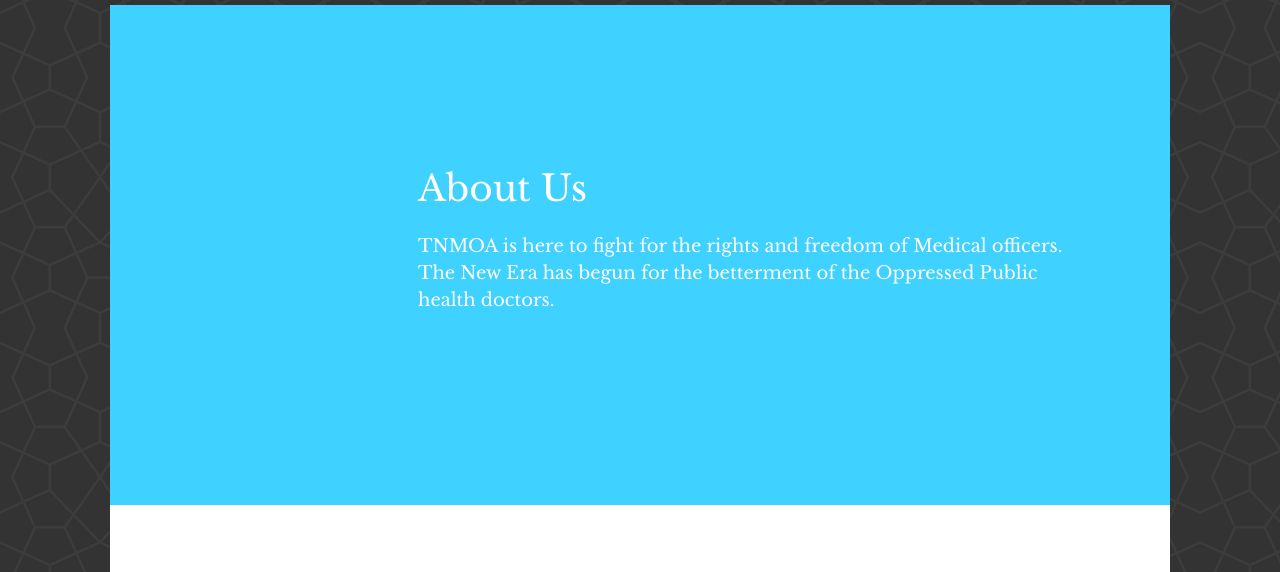
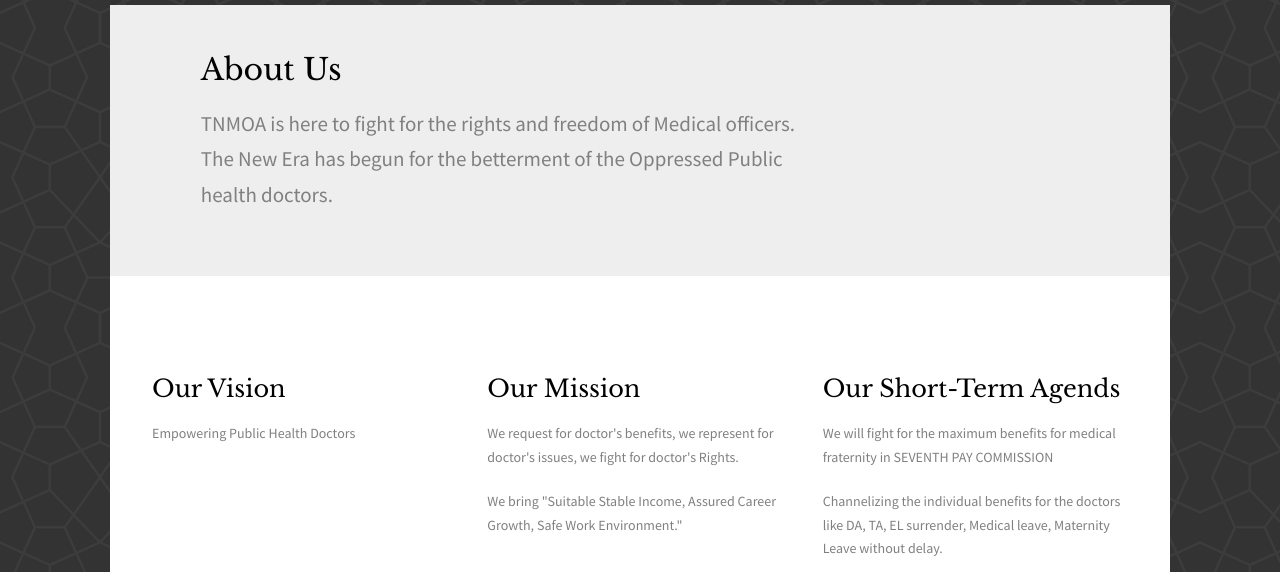
Before and after one commit to ManivelSundar/TNMOA, a plain HTML site: page about.html in a window 1280 px wide. Shown: the part 223-795 px from the top of the page. Drawn offline with nearby package versions, Linux system fonts and the light colour scheme; files whose address does not match are found by name.

Commit message:
Add files via upload

```diff
--- a/about.html
+++ b/about.html
@@ -126,29 +126,23 @@
 		</div>
 	</nav>
 	<div class="container-wrap">
-		<aside id="fh5co-hero">
-			<div class="flexslider">
-				<ul class="slides">
-			   	<li style="background-image: url(images/img_bg_2.jpg);">
-			   		<div class="overlay"></div>
-			   		<div class="container-fluid">
+		<div class="jumbotron">
 		<div class="row">
-				   			<div class="col-md-6 col-md-offset-3 text-justify slider-text">
-				   				<div class="slider-text-inner">
-				   					<h1>About Us</h1>
-									<h2>
+		<div class="col-md-1">
+		</div>
+		<div class="col-md-10">
+		<h2>About Us</h2>
+			<p>
 				TNMOA is here to fight for the rights and freedom of Medical officers. </br>
 				The New Era has begun for the betterment of the Oppressed Public </br>
 				health doctors.
-									</h2>
+			</p>
+		</div>
+		<div class="col-md-1">
+		</div>
+
 		</div>
 		</div>
-				   		</div>
-			   		</div>
-			   	</li>
-			  	</ul>
-		  	</div>
-		</aside>
 		<div id="fh5co-about">
 			<div class="row">
 				<div class="col-md-4">
```
Lines whose indentation alone changed are shown as unchanged.
